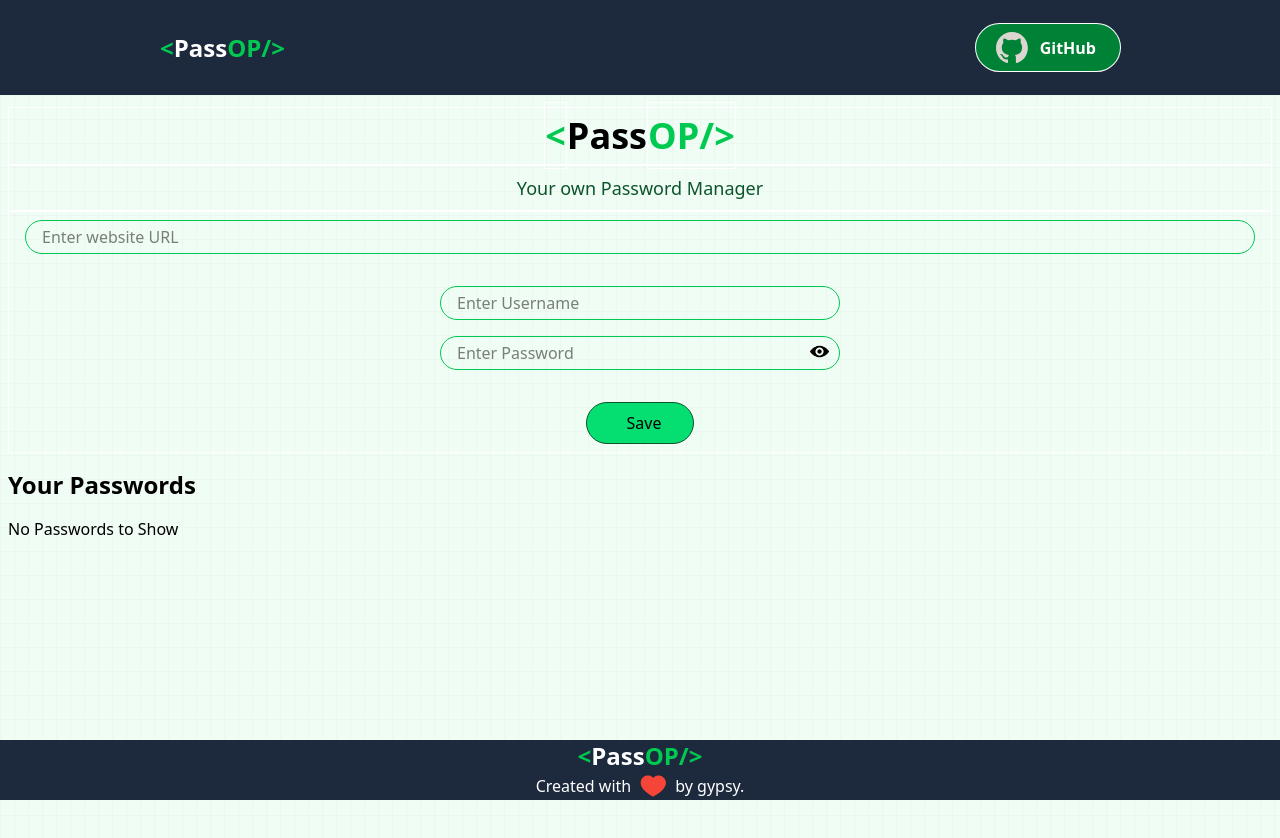
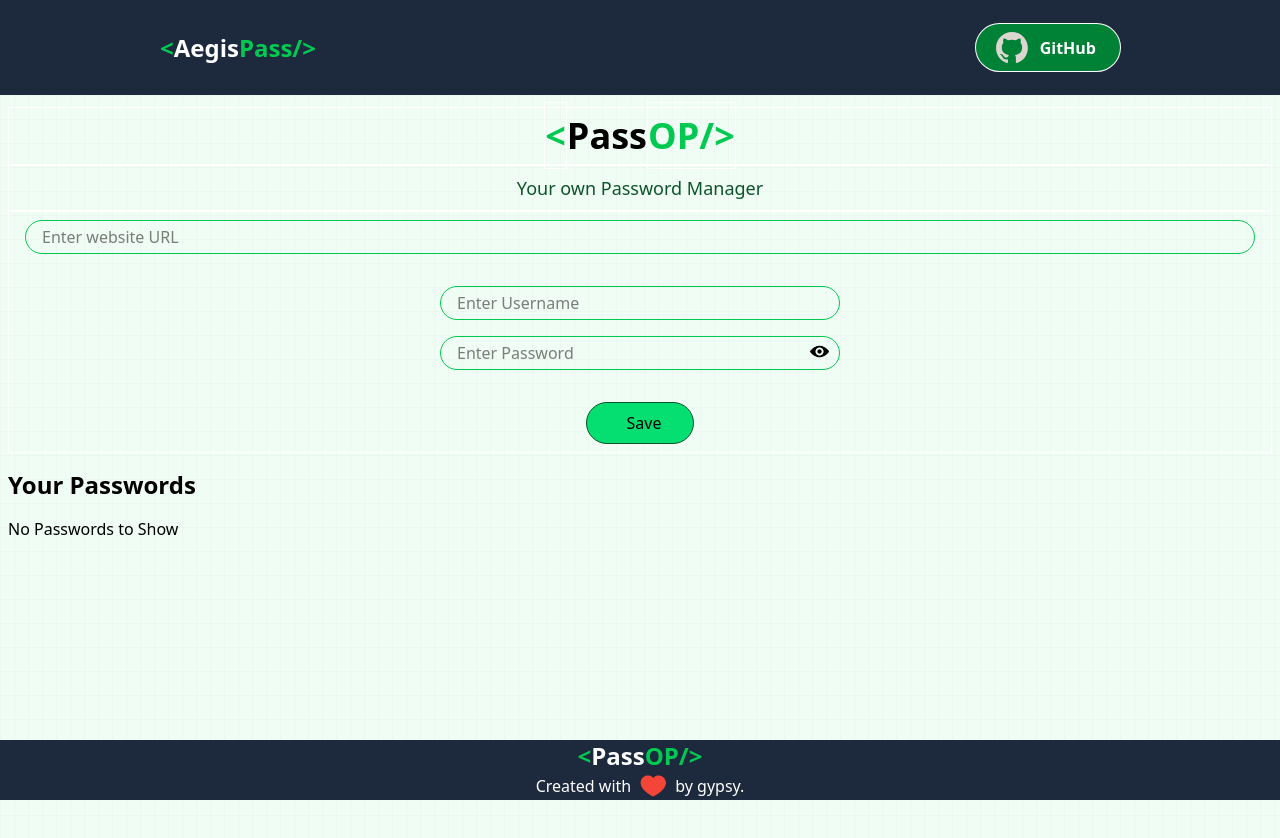
Before and after one commit to Alishba903/Password-Saver, a React (Vite) app: page / in a window 1280 px wide. Shown: the top 838 px of the page. Built offline with nearby package versions, Linux system fonts and the light colour scheme; some icons are missing.

Commit message:
Changed the app name

```diff
--- a/index.html
+++ b/index.html
@@ -4,7 +4,7 @@
     <meta charset="UTF-8" />
     <link rel="icon" type="image/png" href="/favicon.png" />
     <meta name="viewport" content="width=device-width, initial-scale=1.0" />
-    <title>PassOp - Your Own Password Manager</title>
+    <title>AegisPass (Aegis = mythical protection shield)</title>
   </head>
   <body>
     <div id="root"></div>
--- a/src/components/Navbar.jsx
+++ b/src/components/Navbar.jsx
@@ -6,16 +6,9 @@ const Navbar = () => {
         <div className="flex justify-between items-center mycontainer">
         <div className="logo font-bold text-white text-2xl">
           <span className="text-green-500">&lt;</span>
-          Pass<span className="text-green-500">OP/&gt;</span>
+          Aegis<span className="text-green-500">Pass/&gt;</span>
 
           </div>
-        {/* <ul>
-            <li className="flex gap-4">
-                <a className='hover:font-bold' href="#">Home</a>
-                <a className='hover:font-bold' href="#">About</a>
-                <a className='hover:font-bold' href="#">Contact</a>
-            </li>
-        </ul> */}
         <button className='text-white bg-green-700 my-5 rounded-full flex justify-center items-center ring-white ring-1 hover:bg-green-600 transition-all duration-300 md:px-4 px-2 py-1'>
             <img className='invert w-10 p-1' src="icons/github.svg" alt="" />
             <span className="font-bold px-2">GitHub</span>
```
